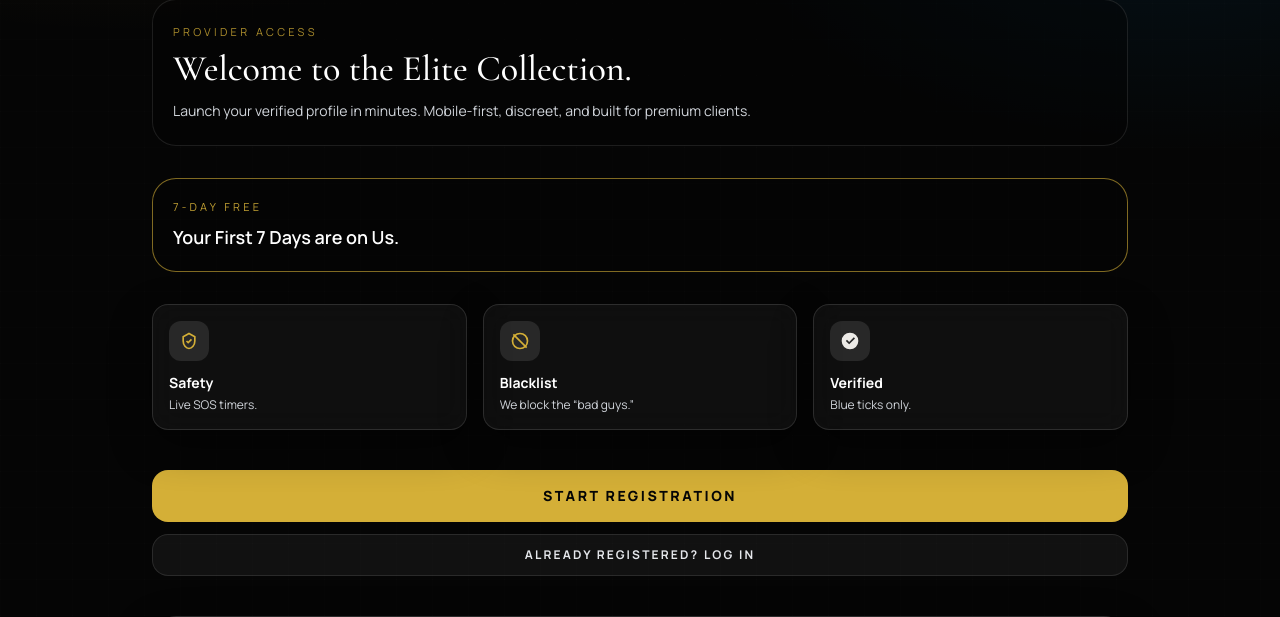
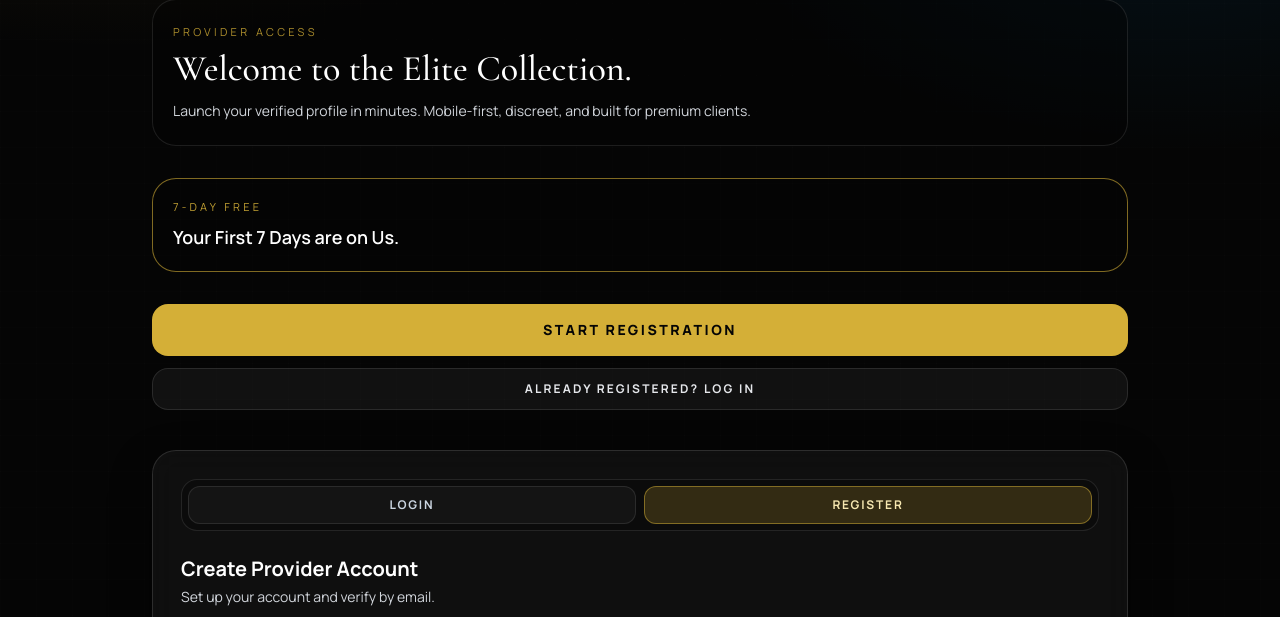
Before and after one commit to Pompompurin888k/blackbook, a Python web app: template web/templates/provider_auth.html in a window 1280 px wide. Shown: the part 105-722 px from the top of the page. Run offline with Jinja, Linux system fonts and the light colour scheme; the template is opened without the code that fills it, so the values that code supplies are empty; some libraries are stand-ins or nearby versions.

Commit message:
refactor(provider_auth): remove unused safety, blacklist, and verified sections from provider authentication page

```diff
--- a/web/templates/provider_auth.html
+++ b/web/templates/provider_auth.html
@@ -125,37 +125,6 @@
             <p class="mt-2 text-lg font-semibold text-white">Your First 7 Days are on Us.</p>
         </section>
 
-        <section class="mb-10 grid gap-4 md:grid-cols-3">
-            <div class="glass rounded-2xl p-4">
-                <div class="mb-3 h-10 w-10 rounded-xl bg-white/10 grid place-items-center text-gold">
-                    <svg class="h-5 w-5" viewBox="0 0 24 24" fill="none" stroke="currentColor" stroke-width="2">
-                        <path d="M12 3l7 4v5c0 5-3.5 9-7 9s-7-4-7-9V7l7-4z"></path>
-                        <path d="M9 12l2 2 4-4"></path>
-                    </svg>
-                </div>
-                <p class="text-sm font-bold text-white">Safety</p>
-                <p class="mt-1 text-xs text-gray-300">Live SOS timers.</p>
-            </div>
-            <div class="glass rounded-2xl p-4">
-                <div class="mb-3 h-10 w-10 rounded-xl bg-white/10 grid place-items-center text-gold">
-                    <svg class="h-5 w-5" viewBox="0 0 24 24" fill="none" stroke="currentColor" stroke-width="2">
-                        <circle cx="12" cy="12" r="9"></circle>
-                        <path d="M4 4l16 16"></path>
-                    </svg>
-                </div>
-                <p class="text-sm font-bold text-white">Blacklist</p>
-                <p class="mt-1 text-xs text-gray-300">We block the “bad guys.”</p>
-            </div>
-            <div class="glass rounded-2xl p-4">
-                <div class="mb-3 h-10 w-10 rounded-xl bg-white/10 grid place-items-center text-blue">
-                    <svg class="h-5 w-5" viewBox="0 0 24 24" fill="currentColor">
-                        <path d="M12 2a10 10 0 100 20 10 10 0 000-20zm-1 14l-4-4 1.4-1.4 2.6 2.6 5.6-5.6 1.4 1.4-7 7z"></path>
-                    </svg>
-                </div>
-                <p class="text-sm font-bold text-white">Verified</p>
-                <p class="mt-1 text-xs text-gray-300">Blue ticks only.</p>
-            </div>
-        </section>
 
         <div class="mb-10 space-y-3">
             <button type="button"
```
